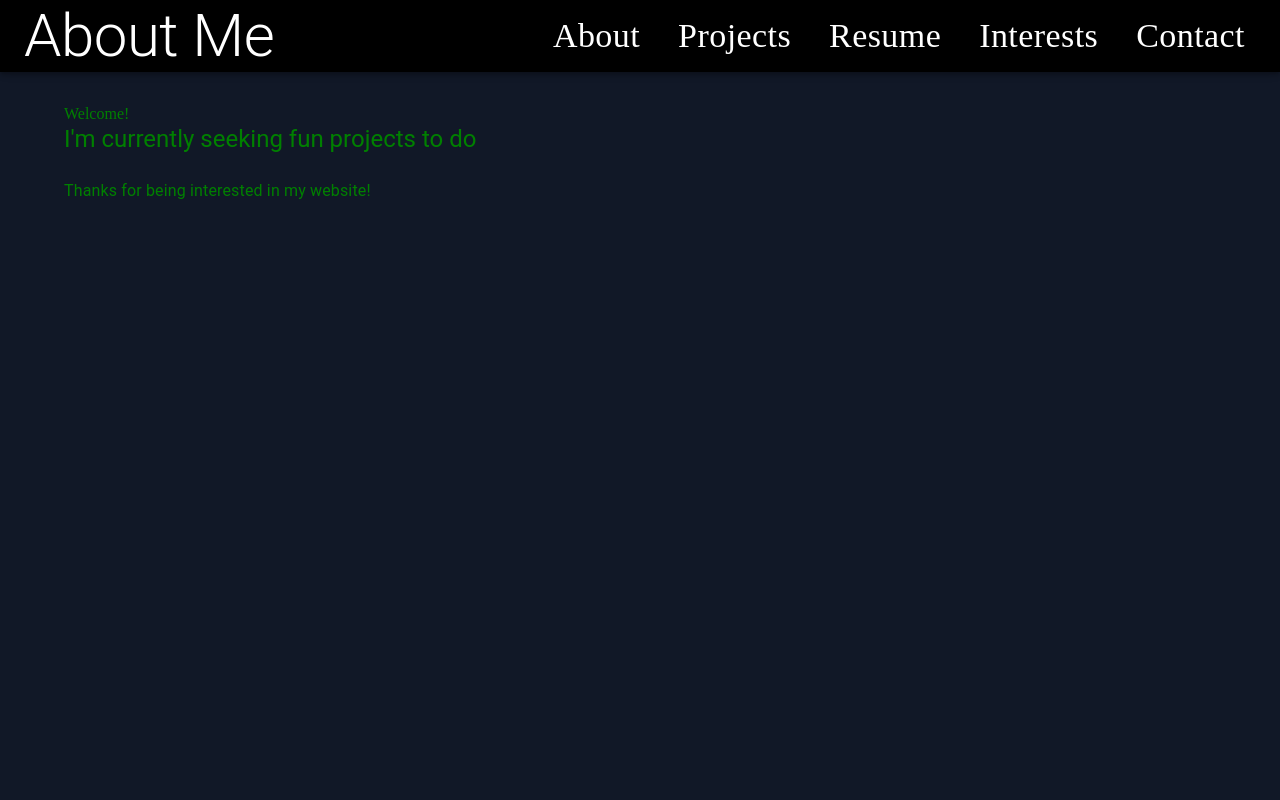
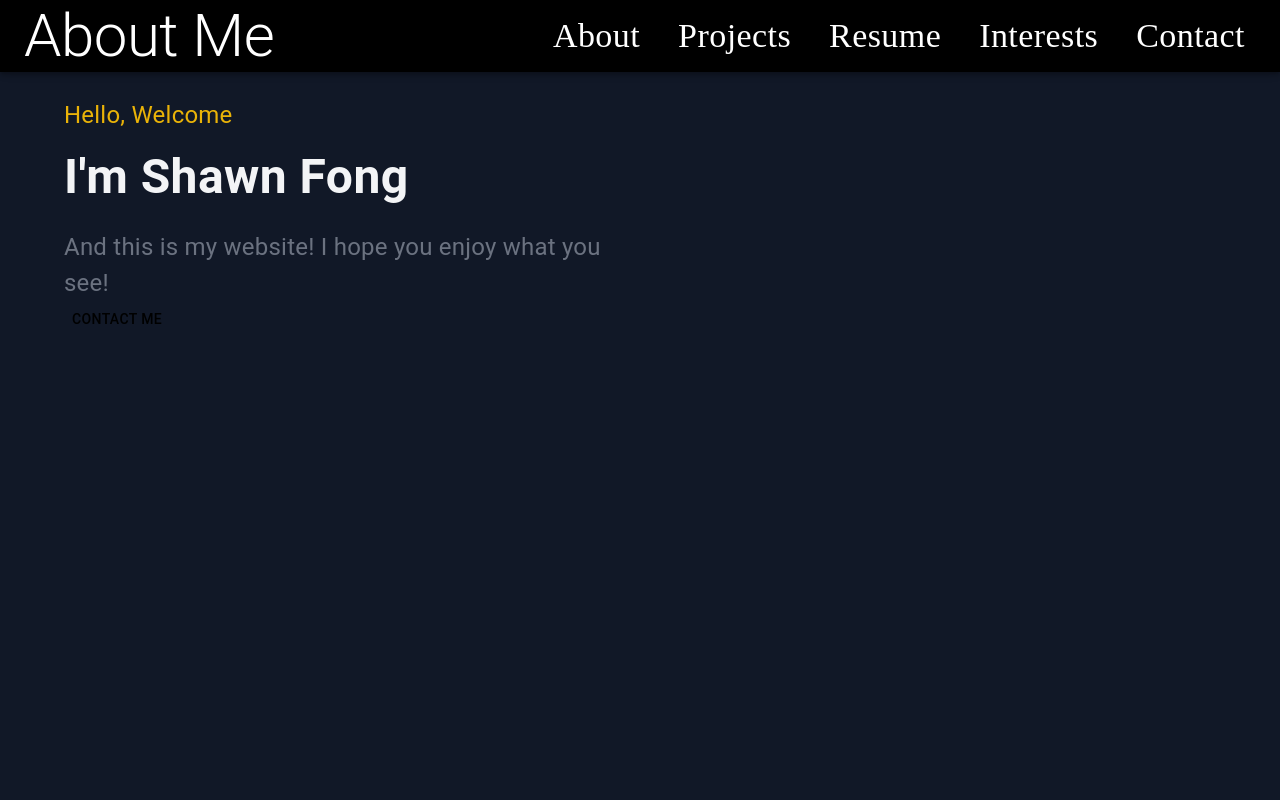
Before and after one commit to shaunsheeps/projects, a React (Create React App) app in the folder portfolio/personal_website/: page / in a window 1280 px wide. Shown: the top 800 px of the page. Built offline with nearby package versions, Linux system fonts and the light colour scheme.

Commit message:
created a colors type and disabled eslint temporarily

```diff
--- a/portfolio/personal_website/src/components/section-container/sections/about/about.section.tsx
+++ b/portfolio/personal_website/src/components/section-container/sections/about/about.section.tsx
@@ -1,17 +1,24 @@
-import { Box, Typography } from "@mui/material";
+import { Box, Button, Grid, Typography} from "@mui/material";
+import { colorScheme } from "types";
+
 
 export const AboutSection: React.FC = () => {
   return (
-    <Box py = {4} sx={{color: 'green'}}>
-      <Typography variant="h2" mb={1} fontWeight={500}>
-      </Typography>
-      Welcome!
-      <Typography variant="h5" mb={3}>
-        I'm currently seeking fun projects to do
-      </Typography>
-      <Typography maxWidth={500}>
-        Thanks for being interested in my website!
-      </Typography>
+    <Box py = {4}>
+      <Grid container alignItems="center">
+        {/* Left Column with all the texts */}
+        <Grid item xs={12} md={6}>
+          <Typography sx= {{color: colorScheme.golden_yellow, fontSize: '24px', fontWeight: '400' }}> Hello, Welcome</Typography>
+          <Typography sx= {{color: colorScheme.off_white, fontSize: '48px', fontWeight: '700', marginTop: 1}}> I'm Shawn Fong</Typography>
+          <Typography sx= {{color: colorScheme.grey, fontSize: '24px', fontWeight: '400', marginTop: 2}}> And this is my website! I hope you enjoy what you see!</Typography>
+          <Button sx ={{color: 'black'}}> Contact Me</Button>
+        </Grid>
+
+        {/* Right Column with the profile picture */}
+        <Grid>
+
+        </Grid>
+      </Grid>
     </Box>
   );
 };
--- a/portfolio/personal_website/src/components/section-container/sections/contact/contact.section.tsx
+++ b/portfolio/personal_website/src/components/section-container/sections/contact/contact.section.tsx
@@ -1,4 +1,4 @@
-import { Box, Typography } from "@mui/material";
+import { Box, Typography} from "@mui/material";
 
 export const ContactSection: React.FC = () => {
   return (
--- /dev/null
+++ b/portfolio/personal_website/src/types/color.ts
@@ -0,0 +1,8 @@
+export const enum colorScheme {
+    black = "#000000",
+    dark_blue = "#111827",
+    grey = "#6B7280",
+    golden_yellow = "#EAB308",
+    off_white = "#F3F4F6",
+    bright_yellow = "#FACC15",
+}
--- a/portfolio/personal_website/src/types/index.ts
+++ b/portfolio/personal_website/src/types/index.ts
@@ -1 +1,2 @@
 export * from "./section-id/section-id";
+export * from "./color";
```
Also changed, not shown: portfolio/personal_website/.eslintrc.json.
